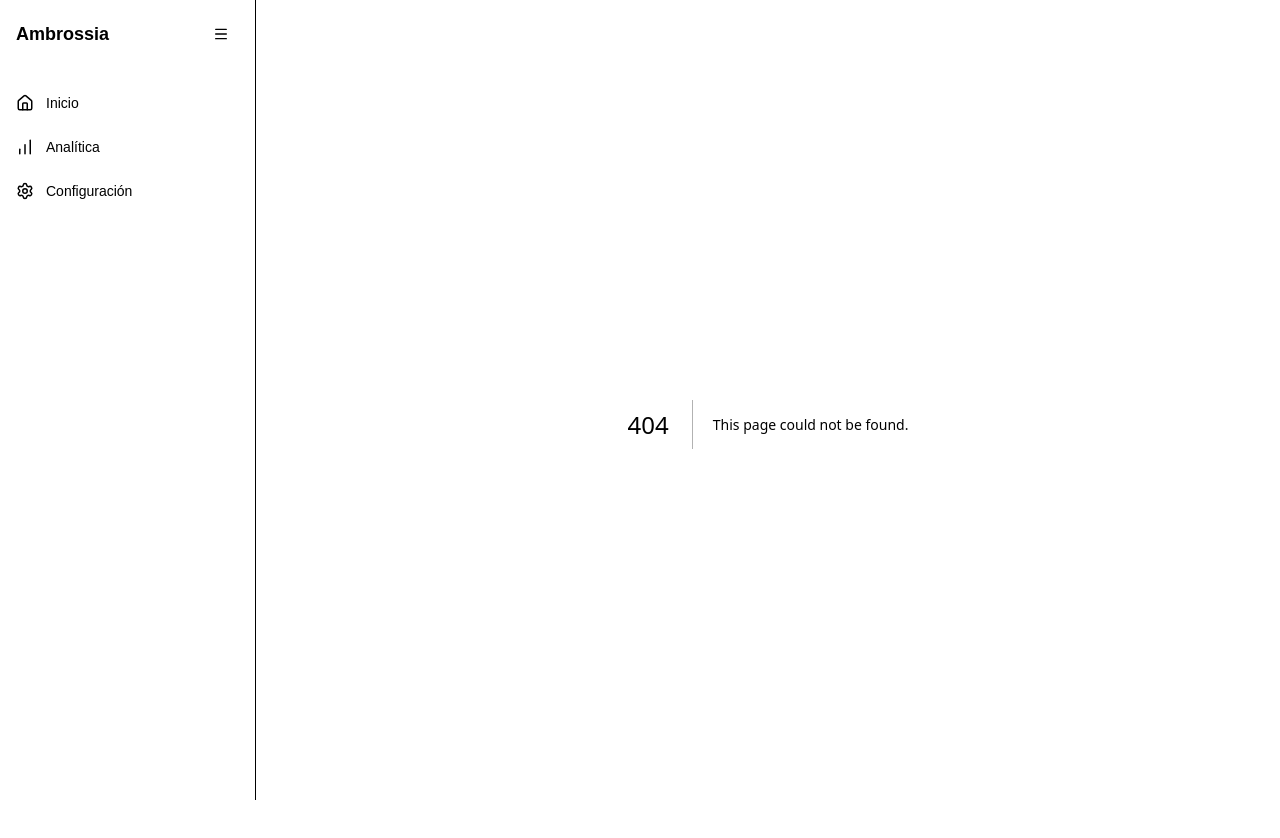
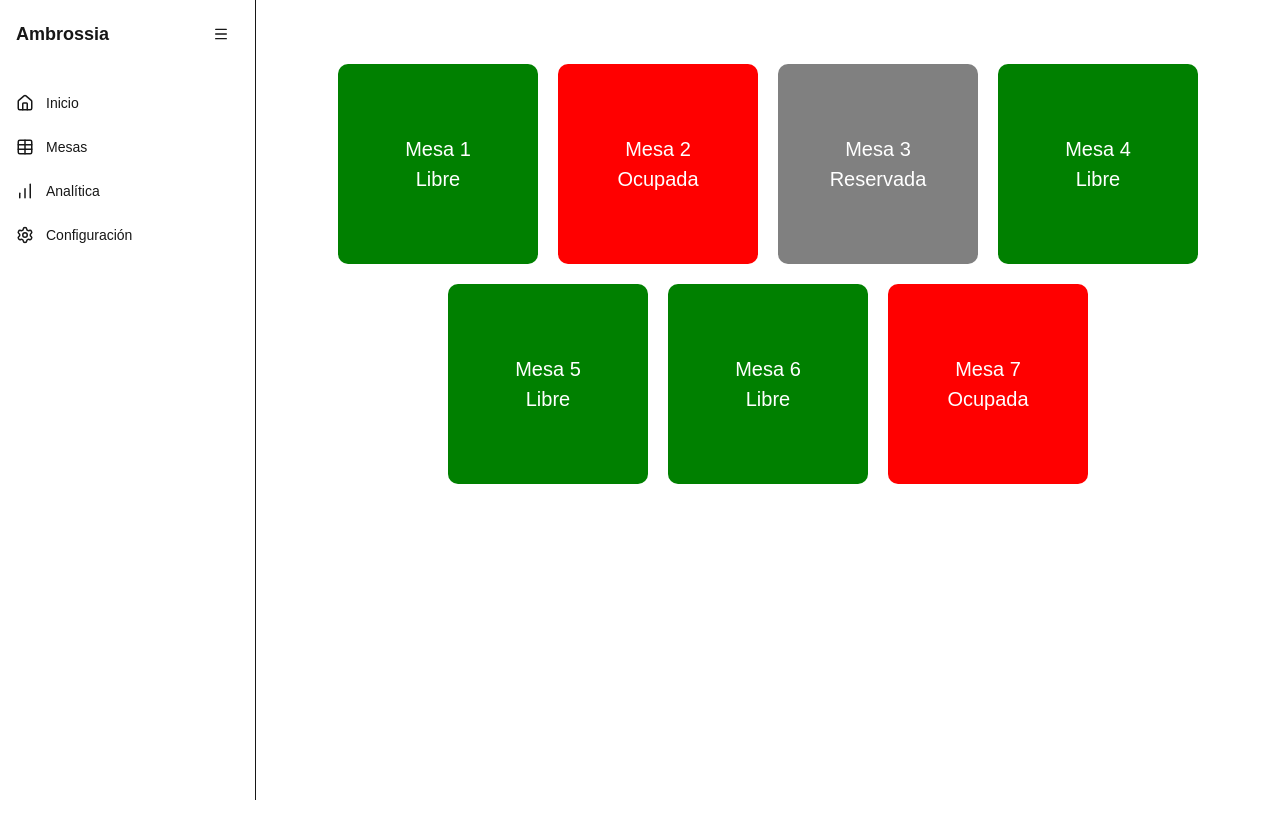
Before and after one commit to CharFranR/Ambrossia, a Next.js app in the folder frontend/: page /mesas in a window 1280 px wide. Before the commit this address had no page. Shown: the top 838 px of the page. After the commit the page ends 800 px from the top, so only its background shows below. Built offline with nearby package versions, Linux system fonts and the light colour scheme.

Commit message:
feat(frontend): agregar vista para mesas

```diff
--- /dev/null
+++ b/frontend/app/mesas/Tables.tsx
@@ -0,0 +1,25 @@
+import TablesCard, { EstadoMesa } from "./TablesCard";
+
+function Tables() {
+  return (
+    <div
+      style={{
+        padding: "40px", // separación del borde del contenedor
+        display: "flex",
+        gap: "20px", // separación entre botones
+        flexWrap: "wrap", // permite que se acomoden si no caben
+        justifyContent: "center",
+      }}
+    >
+      <TablesCard numero={1} estado={EstadoMesa.Libre} />
+      <TablesCard numero={2} estado={EstadoMesa.Ocupado} />
+      <TablesCard numero={3} estado={EstadoMesa.Reservado} />
+      <TablesCard numero={4} estado={EstadoMesa.Libre} />
+      <TablesCard numero={5} estado={EstadoMesa.Libre} />
+      <TablesCard numero={6} estado={EstadoMesa.Libre} />
+      <TablesCard numero={7} estado={EstadoMesa.Ocupado} />
+    </div>
+  );
+}
+
+export default Tables;
--- /dev/null
+++ b/frontend/app/mesas/TablesCard.tsx
@@ -0,0 +1,54 @@
+export enum EstadoMesa {
+  Libre,
+  Ocupado,
+  Reservado,
+}
+
+interface TablesCardProps {
+  estado: EstadoMesa;
+  numero: number;
+}
+
+function TablesCard({ estado, numero }: TablesCardProps) {
+  let backgroundColor = "";
+  let text = "";
+
+  switch (estado) {
+    case EstadoMesa.Libre:
+      backgroundColor = "green";
+      text = "Libre";
+      break;
+    case EstadoMesa.Ocupado:
+      backgroundColor = "red";
+      text = "Ocupada";
+      break;
+    case EstadoMesa.Reservado:
+      backgroundColor = "gray";
+      text = "Reservada";
+      break;
+  }
+
+  return (
+    <>
+      <button
+        style={{
+          backgroundColor,
+          color: "white",
+          fontSize: "20px",
+          padding: "20px",
+          border: "none",
+          borderRadius: "10px",
+          width: "200px",
+          height: "200px",
+          cursor: "pointer",
+        }}
+      >
+        <span> Mesa {numero} </span>
+        <br />
+        <span>{text}</span>
+      </button>
+    </>
+  );
+}
+
+export default TablesCard;
--- /dev/null
+++ b/frontend/app/mesas/page.tsx
@@ -0,0 +1,9 @@
+import Tables from "./Tables";
+
+export default function Home() {
+  return (
+    <div>
+      <Tables />
+    </div>
+  );
+}
--- a/frontend/components/Sidebar.tsx
+++ b/frontend/components/Sidebar.tsx
@@ -1,21 +1,23 @@
-"use client"
+"use client";
 
-import { useState } from "react"
-import { Button } from "@/components/ui/button"
-import { Separator } from "@/components/ui/separator"
-import { Home, Settings, Menu, BarChart } from "lucide-react"
-import Link from "next/link"
+import { useState } from "react";
+import { Button } from "@/components/ui/button";
+import { Separator } from "@/components/ui/separator";
+import { Home, Settings, Table, Menu, BarChart } from "lucide-react";
+import Link from "next/link";
 
 export default function Sidebar() {
-  const [open, setOpen] = useState(true)
+  const [open, setOpen] = useState(true);
 
   return (
-    <div className={`h-screen bg-background border-r transition-all duration-300 ${open ? "w-64" : "w-16"} flex flex-col`}>
+    <div
+      className={`h-screen bg-background border-r transition-all duration-300 ${
+        open ? "w-64" : "w-16"
+      } flex flex-col`}
+    >
       {/* Header */}
       <div className="flex items-center p-4">
-        {open && (
-          <span className="font-bold text-lg mr-auto">Ambrossia</span>
-        )}
+        {open && <span className="font-bold text-lg mr-auto">Ambrossia</span>}
         <Button
           variant="ghost"
           size="icon"
@@ -31,19 +33,35 @@ export default function Sidebar() {
 
       {/* Links */}
       <nav className="flex-1 mt-4 space-y-2">
-        <Link href="/" className="flex items-center gap-3 px-4 py-2 text-sm hover:bg-muted transition-colors">
+        <Link
+          href="/"
+          className="flex items-center gap-3 px-4 py-2 text-sm hover:bg-muted transition-colors"
+        >
           <Home size={18} />
           {open && <span>Inicio</span>}
         </Link>
-        <Link href="/analytics" className="flex items-center gap-3 px-4 py-2 text-sm hover:bg-muted transition-colors">
+        <Link
+          href="/mesas"
+          className="flex items-center gap-3 px-4 py-2 text-sm hover:bg-muted transition-colors"
+        >
+          <Table size={18} />
+          {open && <span>Mesas</span>}
+        </Link>
+        <Link
+          href="/analytics"
+          className="flex items-center gap-3 px-4 py-2 text-sm hover:bg-muted transition-colors"
+        >
           <BarChart size={18} />
           {open && <span>Analítica</span>}
         </Link>
-        <Link href="/settings" className="flex items-center gap-3 px-4 py-2 text-sm hover:bg-muted transition-colors">
+        <Link
+          href="/settings"
+          className="flex items-center gap-3 px-4 py-2 text-sm hover:bg-muted transition-colors"
+        >
           <Settings size={18} />
           {open && <span>Configuración</span>}
         </Link>
       </nav>
     </div>
-  )
+  );
 }
```
